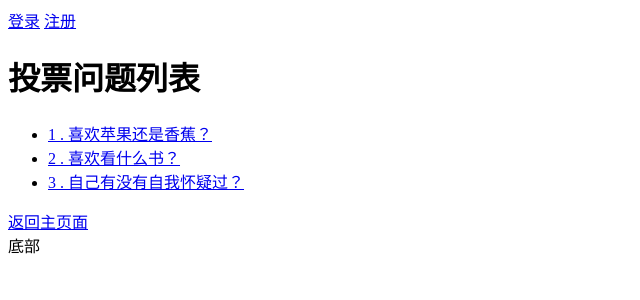
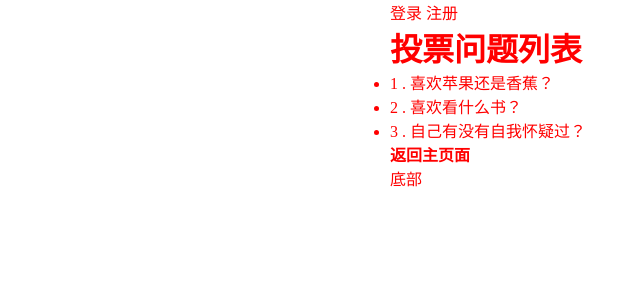
Before and after one commit to zxc135795/myfiles, a Django app: page /publish/ in a window 1280 px wide. Shown: the top 300 px of the page, without its empty margins (0-640 px from the left). Run offline with Django 3.2, Linux system fonts and the light colour scheme; data comes from the database, SQL or seed files in the repository; both versions use the stored data as it was after the commit.

Commit message:
修改整理路由守卫

```diff
--- a/end/demo001/bookdemo/publish/views.py
+++ b/end/demo001/bookdemo/publish/views.py
@@ -30,6 +30,9 @@ def detail(request, qid):
                         return HttpResponse("问题不合法")
             except Exception as e:
                 print(e)
+        else:
+            url = reverse("publish:login") + "?next=/publish/detail/" + qid + "/"
+            return redirect(to=url)
     elif request.method == "POST":
 
         choiceid = request.POST.get("num")
@@ -37,6 +40,7 @@ def detail(request, qid):
             choice = Choices.objects.get(id=choiceid)
             choice.votes += 1
             choice.save()
+            request.user.questions.add(Question.objects.get(id=qid))
             url = reverse("publish:result", args=(qid,))
             return redirect(to=url)
         except Exception as e:
@@ -61,7 +65,11 @@ def login(request):
         user = authenticate(username=username, password=password)
         if user:
             lin(request, user)
-            url = reverse('publish:index')
+            next = request.GET.get('next')
+            if next:
+                url = next
+            else:
+                url = reverse('publish:index')
             return redirect(to=url)
         else:
             url = reverse('publish:login')
--- a/end/demo001/bookdemo/static/css/main.css
+++ b/end/demo001/bookdemo/static/css/main.css
@@ -20,3 +20,19 @@
 /*    width: 300px;*/
 /*    height: 170px;*/
 /*}*/
+*{
+    margin:0;
+    padding:0;
+    color:red;
+    font-family: 方正粗黑宋简体 ;
+    text-decoration: none;
+}
+
+.container{
+    width:500px;
+    margin:0 auto;
+}
+
+.center{
+    text-align:center;
+}
--- a/end/demo001/bookdemo/templates/edithero.html
+++ b/end/demo001/bookdemo/templates/edithero.html
@@ -3,6 +3,7 @@
 <head>
     <meta charset="UTF-8">
     <title>英雄编辑</title>
+    <link rel="stylesheet" href="/static/css/main.css">
 
 </head>
 <body>
--- a/end/demo001/bookdemo/templates/index.html
+++ b/end/demo001/bookdemo/templates/index.html
@@ -3,18 +3,18 @@
 <head>
     <meta charset="UTF-8">
     <title>首页</title>
-    <link rel="stylesheet" href="static/css/main.css">
+    <link rel="stylesheet" href="/static/css/main.css">
 
 </head>
 <body >
-    <div style="text-align: center">
+    <div style="text-align: center;text-decoration: none">
 
 
            <h1>首页欢迎</h1>
     <br>
     <a href="{% url 'publish:index' %}" style="text-decoration:underline red"><h2 style="color: red;">投票页面</h2></a>
     <br>
-    <div class="content">
+    <div class="content" >
         <h2>所有书籍</h2>
 
         <p><b>查看详情请点击书名</b></p>
--- a/end/demo001/bookdemo/templates/polls/base.html
+++ b/end/demo001/bookdemo/templates/polls/base.html
@@ -3,16 +3,27 @@
 <head>
     <meta charset="UTF-8">
     <title>Title</title>
-    <link rel="stylesheet" href="static/css/main.css">
-<!--    <style>-->
-<!--        * {-->
-<!--            width: 1000px;-->
+    <link rel="stylesheet" href="/static/css/main.css">
+    <style>
+        * {
+            margin: 0;
+            padding: 0;
+            color: red;
+            text-decoration: none;
+        }
 
-<!--        }-->
-<!--    </style>-->
+        .container {
+            width: 500px;
+            margin: 0 auto;
+        }
+
+        .center {
+            text-align: center;
+        }
+    </style>
 </head>
 <body>
-<div>
+<div class="container">
     {% block header %}
     <div>
         {% if request.user and request.user.username != '' %}
--- a/end/demo001/bookdemo/templates/polls/index.html
+++ b/end/demo001/bookdemo/templates/polls/index.html
@@ -2,7 +2,7 @@
 
 
 {% block body %}
-    <div class="content">
+    <div class="content" style="color: blue">
         <h1>投票问题列表</h1>
         <ul>
             {% for q in questions %}
@@ -12,6 +12,6 @@
 
     </div>
     <div>
-        <a href="{% url 'booktest:index' %}">返回主页面</a>
+        <a href="{% url 'booktest:index' %}"><b>返回主页面</b></a>
     </div>
 {% endblock %}
--- a/end/demo001/bookdemo/templates/polls/login.html
+++ b/end/demo001/bookdemo/templates/polls/login.html
@@ -1,6 +1,9 @@
 {% extends 'polls/base.html' %}
 {% block body%}
+<div >
+
     <form action="" method="post">
+        {% csrf_token %}
         用户名：<input type="text" name="username" >
         <br>
         密码： <input type="password" name="password">
@@ -8,4 +11,6 @@
         <input type="submit" value="登录">
 
     </form>
+</div>
+<a href="{% url 'publish:index' %}"><b>返回</b></a>
 {% endblock%}
--- a/end/demo001/bookdemo/templates/polls/regist.html
+++ b/end/demo001/bookdemo/templates/polls/regist.html
@@ -1,6 +1,8 @@
 {% extends 'polls/base.html' %}
 {% block body%}
+<div class="container">
     <form action="" method="post">
+        {% csrf_token %}
         用户名：<input type="text" name="username">
         <br>
         密码： <input type="password" name="password">
@@ -10,4 +12,7 @@
         <input type="submit" value="注册">
 
     </form>
+    <a href="{% url 'publish:index' %}">返回</a>
+</div>
+
 {% endblock%}
--- a/end/demo001/bookdemo/templates/polls/result.html
+++ b/end/demo001/bookdemo/templates/polls/result.html
@@ -3,10 +3,10 @@
 <head>
     <meta charset="UTF-8">
     <title>结果页</title>
-    <link rel="stylesheet" href="static/css/main.css">
+    <link rel="stylesheet" href="/static/css/main.css">
 </head>
 <body>
-    <div>
+    <div  class="container">
          <h2>问题是: {{question.title}}</h2>
 
         <ul>
```
Also changed, not shown: end/demo001/bookdemo/templates/polls/detail.html (+8 -2 lines), end/demo001/bookdemo/db.sqlite3. Lines whose indentation alone changed are shown as unchanged.
